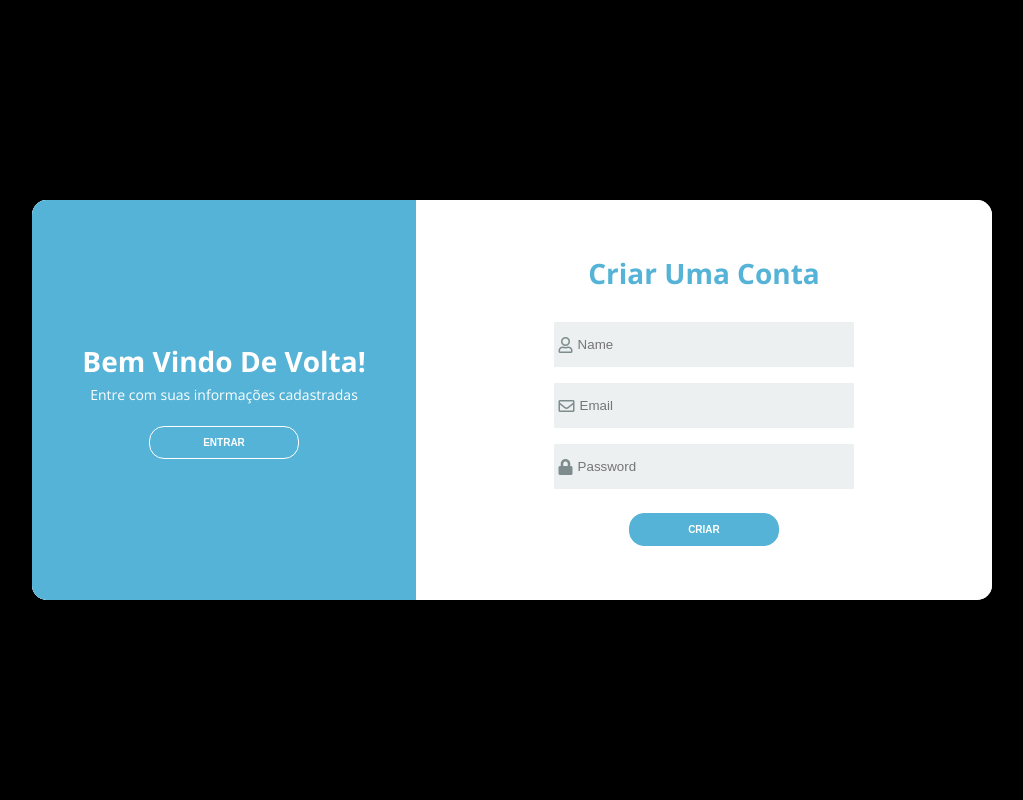
After one commit to M4milos/academia, a PHP site: page /index/Login-TCC-main/login/telaLoginCadastroInterativa-master/index.html in a window 1280 px wide. The commit adds this page. Shown: the whole page, without its empty margins (128-1151 px from the left). Run offline with PHP 8.4, Linux system fonts and the light colour scheme; some libraries are stand-ins or nearby versions.

Commit message:
Atualização JS

```diff
--- /dev/null
+++ b/index/Login-TCC-main/login/telaLoginCadastroInterativa-master/css/estilo4.css
@@ -0,0 +1,466 @@
+@import url('https://fonts.googleapis.com/css?family=Open+Sans:300,400,700&display=swap');
+* {
+    margin: 0;
+    padding: 0;
+    box-sizing: border-box;
+}
+body {
+    font-family: 'Open Sans', sans-serif;
+}
+.container {
+    display: flex;
+    justify-content: center;
+    align-items: center;
+    height: 100vh;
+    background-color: black;
+}
+.content {
+    background-color: #fff;
+    border-radius: 15px;
+    width: 960px;
+    height: 50%;
+    justify-content: space-between;
+    align-items: center;
+    position: relative;
+}
+.content::before {
+    content: "";
+    position: absolute;
+    background-color: #54b3d6;
+    width: 40%;
+    height: 100%;
+    border-top-left-radius: 15px;
+    border-bottom-left-radius: 15px;
+
+
+    left: 0;
+}
+.title {
+    font-size: 28px;
+    font-weight: bold;
+    text-transform: capitalize;
+}
+.title-primary {
+    color: #fff;
+}
+.title-second {
+    color: #54b3d6;
+}
+.description {
+    font-size: 14px;
+    font-weight: 300;
+    line-height: 30px;
+}
+.description-primary {
+    color: #fff;
+}
+.description-second {
+    color: #7f8c8d;
+}
+.btn {
+    border-radius: 15px;
+    text-transform: uppercase;
+    color: #fff;
+    font-size: 10px;
+    padding: 10px 50px;
+    cursor: pointer;
+    font-weight: bold;
+    width: 150px;
+    align-self: center;
+    border: none;
+    margin-top: 1rem;
+}
+.btn-primary {
+    background-color: transparent;
+    border: 1px solid #fff;
+    transition: background-color .5s;
+}
+.btn-primary:hover {
+    background-color: #fff;
+    color: #54b3d6;
+}
+.btn-second {
+    background-color: #54b3d6;
+    border: 1px solid #54b3d6;
+    transition: background-color .5s;
+}
+.btn-second:hover {
+    background-color: #fff;
+    border: 1px solid #54b3d6;
+    color: #54b3d6;
+}
+.first-content {
+    display: flex;
+}
+.first-content .second-column {
+    z-index: 11;
+}
+.first-column {
+    text-align: center;
+    width: 40%;
+    z-index: 10;
+}
+.second-column {
+    width: 60%;
+    display: flex;
+    flex-direction: column;
+    align-items: center;
+}
+.social-media {
+    margin: 1rem 0;
+}
+.link-social-media:not(:first-child){
+    margin-left: 10px;
+}
+.link-social-media .item-social-media {
+    transition: background-color .5s;
+}
+.link-social-media:hover .item-social-media{
+    background-color: #54b3d6;
+    color: #fff;
+    border-color: #54b3d6;
+}
+.list-social-media {
+    display: flex;
+    list-style-type: none;
+}
+.item-social-media {
+    border: 1px solid #bdc3c7;
+    border-radius: 50%;
+    width: 35px;
+    height: 35px;
+    line-height: 35px;
+    text-align: center;
+    color: #95a5a6;
+}
+.form {
+    display: flex;
+    flex-direction: column;
+    width: 55%;
+}
+.form input {
+    height: 45px;
+    width: 100%;
+    border: none;
+    background-color: #ecf0f1;
+}
+input:-webkit-autofill
+{
+    -webkit-box-shadow: 0 0 0px 1000px #ecf0f1 inset !important;
+    -webkit-text-fill-color: #000 !important;
+}
+.label-input {
+    background-color: #ecf0f1;
+    display: flex;
+    align-items: center;
+    margin: 8px;
+}
+.icon-modify {
+    color: #7f8c8d;
+    padding: 0 5px;
+}
+
+/* second content*/
+
+.second-content {
+    position: absolute;
+    display: flex;
+}
+.second-content .first-column {
+    order: 2;
+    z-index: -1;
+}
+.second-content .second-column {
+    order: 1;
+    z-index: -1;
+}
+.password {
+    color: #34495e;
+    font-size: 14px;
+    margin: 15px 0;
+    text-align: center;
+}
+.password::first-letter {
+    text-transform: capitalize;
+}
+
+
+
+.sign-in-js .first-content .first-column {
+    z-index: -1;
+}
+
+.sign-in-js .second-content .second-column {
+    z-index: 11;
+}
+.sign-in-js .second-content .first-column {
+    z-index: 13;
+}
+
+.sign-in-js .content::before {
+    left: 60%;
+    border-top-left-radius: 0;
+    border-bottom-left-radius: 0;
+    border-top-right-radius: 15px;
+    border-bottom-right-radius: 15px;
+    animation: slidein 1.3s; /*MODIFIQUEI DE 3s PARA 1.3s*/
+
+    z-index: 12;
+}
+
+.sign-up-js .content::before {
+    animation: slideout 1.3s; /*MODIFIQUEI DE 3s PARA 1.3s*/
+
+    z-index: 12;
+}
+
+.sign-up-js .second-content .first-column,
+.sign-up-js .second-content .second-column {
+    z-index: -1;
+}
+
+.sign-up-js .first-content .second-column {
+    z-index: 11;
+}
+
+.sign-up-js .first-content .first-column {
+    z-index: 13;
+}
+
+
+/* DESLOCAMENTO CONTEÚDO ATRÁS DO CONTENT:BEFORE*/
+.sign-in-js .first-content .second-column {
+
+    z-index: -1;
+    position: relative;
+    animation: deslocamentoEsq 1.3s; /*MODIFIQUEI DE 3s PARA 1.3s*/
+}
+
+.sign-up-js .second-content .second-column {
+    position: relative;
+    z-index: -1;
+    animation: deslocamentoDir 1.3s; /*MODIFIQUEI DE 3s PARA 1.3s*/
+}
+
+/*ANIMAÇÃOO CSS PARA O CONTEÚDO*/
+
+@keyframes deslocamentoEsq {
+
+    from {
+        left: 0;
+        opacity: 1;
+        z-index: 12;
+    }
+
+
+    to {
+        left: -110px;
+        opacity: 0;
+        z-index: -1;
+    }
+}
+
+
+@keyframes deslocamentoDir {
+
+    from {
+        left: 0;
+        z-index: 12;
+    }
+
+
+    to {
+        left: 110px;
+        z-index: -1;
+    }
+}
+
+
+/*ANIMAÇÃO CSS*/
+
+@keyframes slidein {
+
+    from {
+        left: 0;
+        width: 40%;
+    }
+
+
+    to {
+        left: 60%;
+        width: 40%;
+    }
+}
+
+@keyframes slideout {
+
+    from {
+        left: 60%;
+        width: 40%;
+    }
+
+
+    to {
+        left: 0;
+        width: 40%;
+    }
+}
+
+/*VERSÃO MOBILE*/
+@media screen and (max-width: 1040px) {
+    .content {
+        width: 100%;
+        height: 100%;
+    }
+
+    .content::before {
+        width: 100%;
+        height: 40%;
+        top: 0;
+        border-radius: 0;
+    }
+    .first-content, .second-content {
+        flex-direction: column;
+        justify-content: space-around;
+    }
+
+    .first-column, .second-column {
+        width: 100%;
+    }
+
+    .sign-in-js .content::before {
+        top: 60%;
+        left: 0;
+        border-radius: 0;
+
+    }
+
+    .form {
+        width: 90%;
+    }
+
+    /* ANIMAÇÃO MOBILE CSS*/
+
+    @keyframes deslocamentoEsq {
+
+        from {
+            top: 0;
+            opacity: 1;
+            z-index: 12;
+        }
+
+        25% {
+            top: -80px;
+            opacity: .5;
+            /* z-index: 12; NÃO HÁ NECESSIDADE */
+        }
+
+        50% {
+            top: -100px;
+            opacity: .2;
+            /* z-index: 12; NÃO HÁ NECESSIDADE */
+        }
+
+        to {
+            top: -110px;
+            opacity: 0;
+            z-index: -1;
+        }
+    }
+
+
+    @keyframes deslocamentoDir {
+
+        from {
+            top: 0;
+            z-index: 12;
+        }
+
+        25% {
+            top: 80px;
+            /* z-index: 12;  NÃO HÁ NECESSIDADE*/
+        }
+
+        50% {
+            top: 100px;
+            /* z-index: 12; NÃO HÁ NECESSIDADE*/
+            /* background-color: yellow;  Exemplo que dei no vídeo*/
+        }
+
+        to {
+            top: 110px;
+            z-index: -1;
+        }
+    }
+
+
+
+    @keyframes slidein {
+
+        from {
+            top: 0;
+            height: 40%;
+        }
+
+        25% {
+            top: 5%;
+            height: 50%;
+        }
+
+        50% {
+            top: 25%;
+            height: 60%;
+        }
+
+        75% {
+            top: 45%;
+            height: 50%;
+        }
+
+        to {
+            top: 60%;
+            height: 40%;
+        }
+    }
+
+    @keyframes slideout {
+
+        from {
+            top: 60%;
+            height: 40%;
+        }
+
+        25% {
+            top: 45%;
+            height: 50%;
+        }
+
+        50% {
+            top: 25%;
+            height: 60%;
+        }
+
+        75% {
+            top: 5%;
+            height: 50%;
+        }
+
+        to {
+            top: 0;
+            height: 40%;
+        }
+    }
+
+}
+
+@media screen and (max-width: 740px) {
+    .form {
+        width: 50%;
+    }
+}
+
+@media screen and (max-width: 425px) {
+    .form {
+        width: 100%;
+    }
+}
--- /dev/null
+++ b/index/Login-TCC-main/login/telaLoginCadastroInterativa-master/index.html
@@ -0,0 +1,73 @@
+<!DOCTYPE html>
+<html lang="pt-br">
+<head>
+    <meta charset="UTF-8">
+    <meta name="viewport" content="width=device-width, initial-scale=1.0">
+    <meta http-equiv="X-UA-Compatible" content="ie=edge">
+    <title>Login</title>
+    <link rel="stylesheet" href="css/estilo4.css">
+    <link rel="stylesheet" href="https://use.fontawesome.com/releases/v5.8.2/css/all.css"
+        integrity="sha384-oS3vJWv+0UjzBfQzYUhtDYW+Pj2yciDJxpsK1OYPAYjqT085Qq/1cq5FLXAZQ7Ay" crossorigin="anonymous">
+</head>
+<body>
+    <div class="container">
+        <div class="content first-content">
+            <div class="first-column">
+                <h2 class="title title-primary">Bem vindo de volta!</h2>
+                <p class="description description-primary">Entre com suas informações cadastradas</p>
+                <button id="signin" class="btn btn-primary">Entrar</button>
+            </div>
+            <div class="second-column">
+                <h2 class="title title-second">Criar uma conta </h2>
+                <br>
+                <form class="form">
+                    <label class="label-input" for="">
+                        <i class="far fa-user icon-modify"></i>
+                        <input type="text" placeholder="Name">
+                    </label>
+
+                    <label class="label-input" for="">
+                        <i class="far fa-envelope icon-modify"></i>
+                        <input type="email" placeholder="Email">
+                    </label>
+
+                    <label class="label-input" for="">
+                        <i class="fas fa-lock icon-modify"></i>
+                        <input type="password" placeholder="Password">
+                    </label>
+
+
+                    <button class="btn btn-second">Criar</button>
+                </form>
+            </div><!-- second column -->
+        </div><!-- first content -->
+        <div class="content second-content">
+            <div class="first-column">
+                <h2 class="title title-primary">Não tem uma conta?</h2>
+                <p class="description description-primary">Insira suas informações</p>
+                <button id="signup" class="btn btn-primary">Cadastrar</button>
+            </div>
+            <div class="second-column">
+                <h2 class="title title-second">Entre no sistema</h2>
+                <br>
+                <form class="form">
+
+                    <label class="label-input" for="">
+                        <i class="far fa-envelope icon-modify"></i>
+                        <input type="email" placeholder="Email">
+                    </label>
+
+                    <label class="label-input" for="">
+                        <i class="fas fa-lock icon-modify"></i>
+                        <input type="password" placeholder="Password">
+                    </label>
+
+                    <a class="password" href="#">Esqueceu sua senha?</a>
+                    <button class="btn btn-second">Entrar</button>
+                </form>
+            </div><!-- second column -->
+        </div><!-- second-content -->
+    </div>
+    <script src="js/app.js"></script>
+</body>
+</html>
--- /dev/null
+++ b/index/Login-TCC-main/login/telaLoginCadastroInterativa-master/js/app.js
@@ -0,0 +1,14 @@
+
+var btnSignin = document.querySelector("#signin");
+var btnSignup = document.querySelector("#signup");
+
+var body = document.querySelector("body");
+
+
+btnSignin.addEventListener("click", function () {
+   body.className = "sign-in-js";
+});
+
+btnSignup.addEventListener("click", function () {
+    body.className = "sign-up-js";
+})
--- a/index/css/estilo2.css
+++ b/index/css/estilo2.css
@@ -29,6 +29,11 @@ body{
 footer{
     background-color: black;
     padding: 2%;
+    font-family: Arial, Helvetica, sans-serif;
+}
+
+h2{
+    color: white;
 }
 
 .acao {
--- a/index/index/index.php
+++ b/index/index/index.php
@@ -58,7 +58,11 @@
         </div>
     </div>
 </section>
-        <footer></footer>
+        <footer>
+            <h2>
+                TESTE
+            </h2>
+        </footer>
     <script src="../js/jQuery/jquery-3.5.1.min.js"></script>
     <script src="../js/ajax.js"></script>
     <script src="../js/index.js"></script>
```
Also changed, not shown: classes/Arduino.class.php (+15 -15 lines), index/css/estilo3.css (added, +16 -0 lines), index/index/teste.php (+8 -7 lines), index/js/beta.js (+10 -4 lines), index/js/charts.js (+15 -8 lines), index/js/script.js (+20 -9 lines), index/processa/arduino.php (added, +13 -0 lines).
